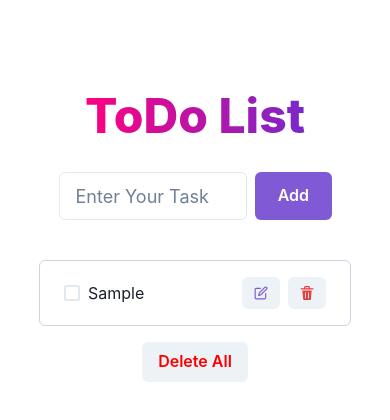
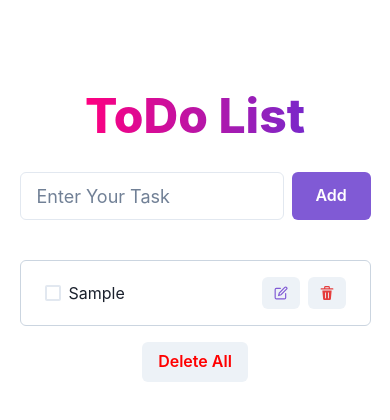
Before and after one commit to munghkawng/todolist-using-redux-toolkit, a React (Create React App) app: page / in a window 390 px wide. Both pictures are taken after typing "Sample" into the empty fields and a click on the button "Add". Shown: the top 420 px of the page. Built offline with nearby package versions, Linux system fonts and the light colour scheme.

Commit message:
fix mobile view

```diff
--- a/src/App.js
+++ b/src/App.js
@@ -77,7 +77,7 @@ function App() {
           </Text>
         </Center>
         {/* add goal section */}
-        <Box w={{ base: "70%", md: "25%" }} m="auto">
+        <Box w={{ base: "90%", md: "25%" }} m="auto">
           <form>
             <HStack mb="10">
               <Input
@@ -104,7 +104,7 @@ function App() {
             <Box
               key={task.id}
               m="auto"
-              w={{ base: "80%", md: "30%" }}
+              w={{ base: "90%", md: "30%" }}
               border="1px"
               borderColor="gray.300"
               py="2"
```
